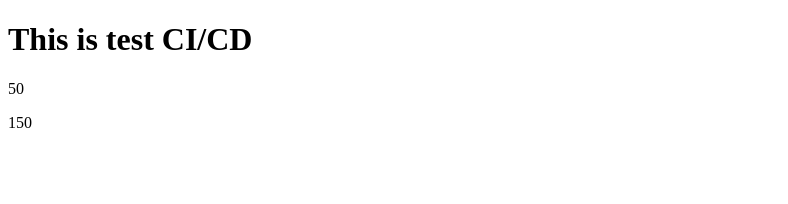
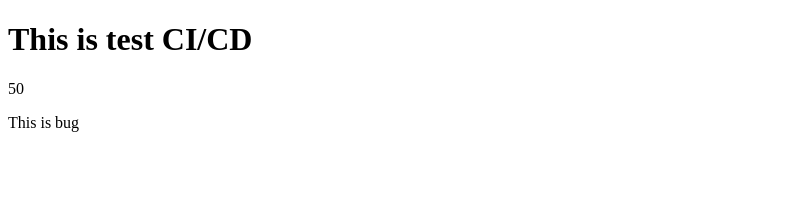
Before and after one commit to Wlad199/testCiCd, a Nuxt app: page / in a window 1280 px wide. Shown: the top 204 px of the page, without its empty margins (0-788 px from the left). Built offline with nearby package versions, Linux system fonts and the light colour scheme.

Commit message:
another bug

```diff
--- a/app/app.vue
+++ b/app/app.vue
@@ -1,7 +1,7 @@
 <template>
 	<h1>This is test CI/CD</h1>
 	<p>{{ a }}</p>
-	<p>{{ b }}</p>
+	<p>This is bug</p>
 	<div class="container">
 		<div class="text">{{ message }}</div>
 		<p>
```
